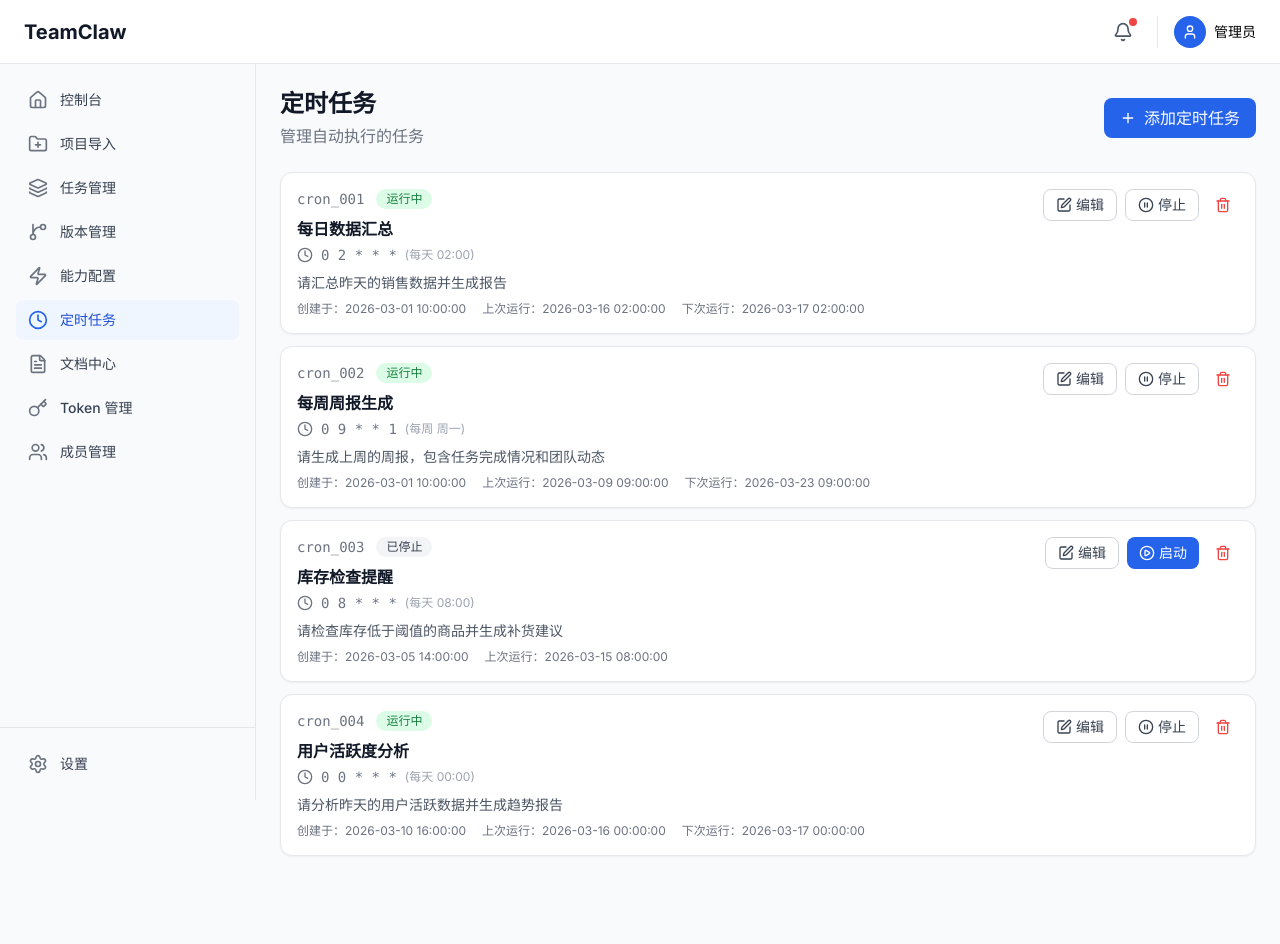
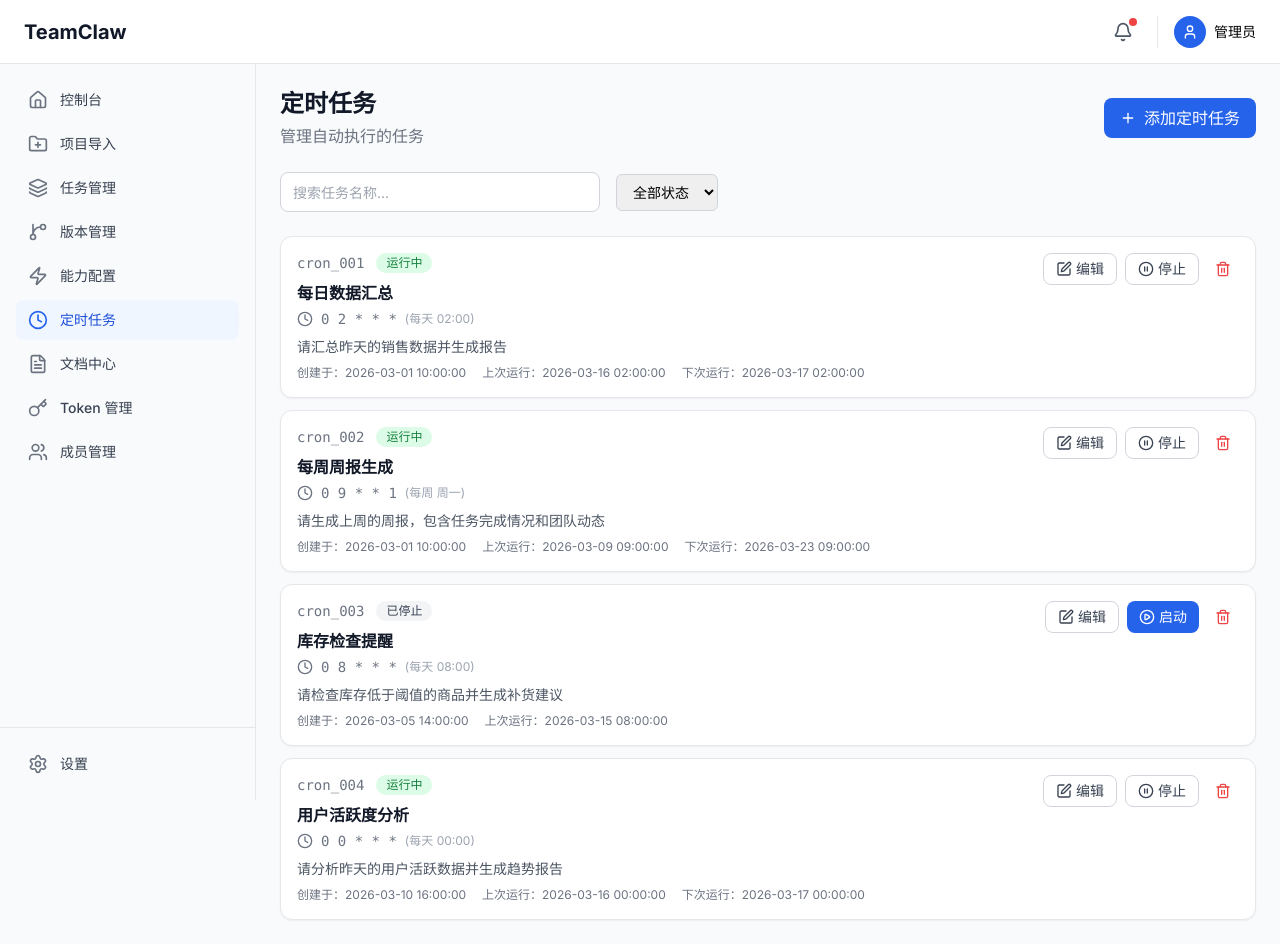
Before and after one commit to weisiwu/teamclaw, a Next.js app: page /cron in a window 1280 px wide. Before the commit the page ends 880 px from the top, so only its background shows below. Built offline with nearby package versions, Linux system fonts and the light colour scheme.

Commit message:
iter-28: 定时任务管理模块 - 添加搜索/筛选功能

```diff
--- a/app/cron/page.tsx
+++ b/app/cron/page.tsx
@@ -264,6 +264,8 @@ function CronModal({
 export default function CronPage() {
   const [isModalOpen, setIsModalOpen] = useState(false);
   const [editCron, setEditCron] = useState<CronTask | null>(null);
+  const [searchName, setSearchName] = useState("");
+  const [filterStatus, setFilterStatus] = useState<"all" | "running" | "stopped">("all");
 
   // 使用 React Query 获取数据
   const { data, isLoading, error } = useCronList();
@@ -272,6 +274,13 @@ export default function CronPage() {
   const deleteCron = useDeleteCron();
   const startCron = useStartCron();
   const stopCron = useStopCron();
+
+  // 筛选后的任务列表
+  const filteredData = data?.data.filter((cron) => {
+    const matchName = searchName === "" || cron.name.toLowerCase().includes(searchName.toLowerCase());
+    const matchStatus = filterStatus === "all" || cron.status === filterStatus;
+    return matchName && matchStatus;
+  }) || [];
 
   // 打开创建弹窗
   const handleOpenCreateModal = () => {
@@ -323,6 +332,27 @@ export default function CronPage() {
           </Button>
         </div>
 
+        {/* 搜索和筛选 */}
+        <div className="flex items-center gap-4">
+          <div className="flex-1 max-w-xs">
+            <Input
+              value={searchName}
+              onChange={(e) => setSearchName(e.target.value)}
+              placeholder="搜索任务名称..."
+              className="w-full"
+            />
+          </div>
+          <select
+            value={filterStatus}
+            onChange={(e: React.ChangeEvent<HTMLSelectElement>) => setFilterStatus(e.target.value as "all" | "running" | "stopped")}
+            className="px-3 py-2 border border-gray-300 rounded-md focus:outline-none focus:ring-2 focus:ring-blue-500 text-sm"
+          >
+            <option value="all">全部状态</option>
+            <option value="running">运行中</option>
+            <option value="stopped">已停止</option>
+          </select>
+        </div>
+
         {/* 定时任务列表 */}
         <div className="space-y-3">
           {isLoading ? (
@@ -337,14 +367,14 @@ export default function CronPage() {
                 加载失败，请稍后重试
               </CardContent>
             </Card>
-          ) : data?.data.length === 0 ? (
+          ) : filteredData.length === 0 ? (
             <Card>
               <CardContent className="py-12 text-center text-gray-500">
-                暂无定时任务
+                {searchName || filterStatus !== "all" ? "暂无匹配结果" : "暂无定时任务"}
               </CardContent>
             </Card>
           ) : (
-            data?.data.map((cron) => (
+            filteredData.map((cron) => (
               <CronCard
                 key={cron.id}
                 cron={cron}
```
